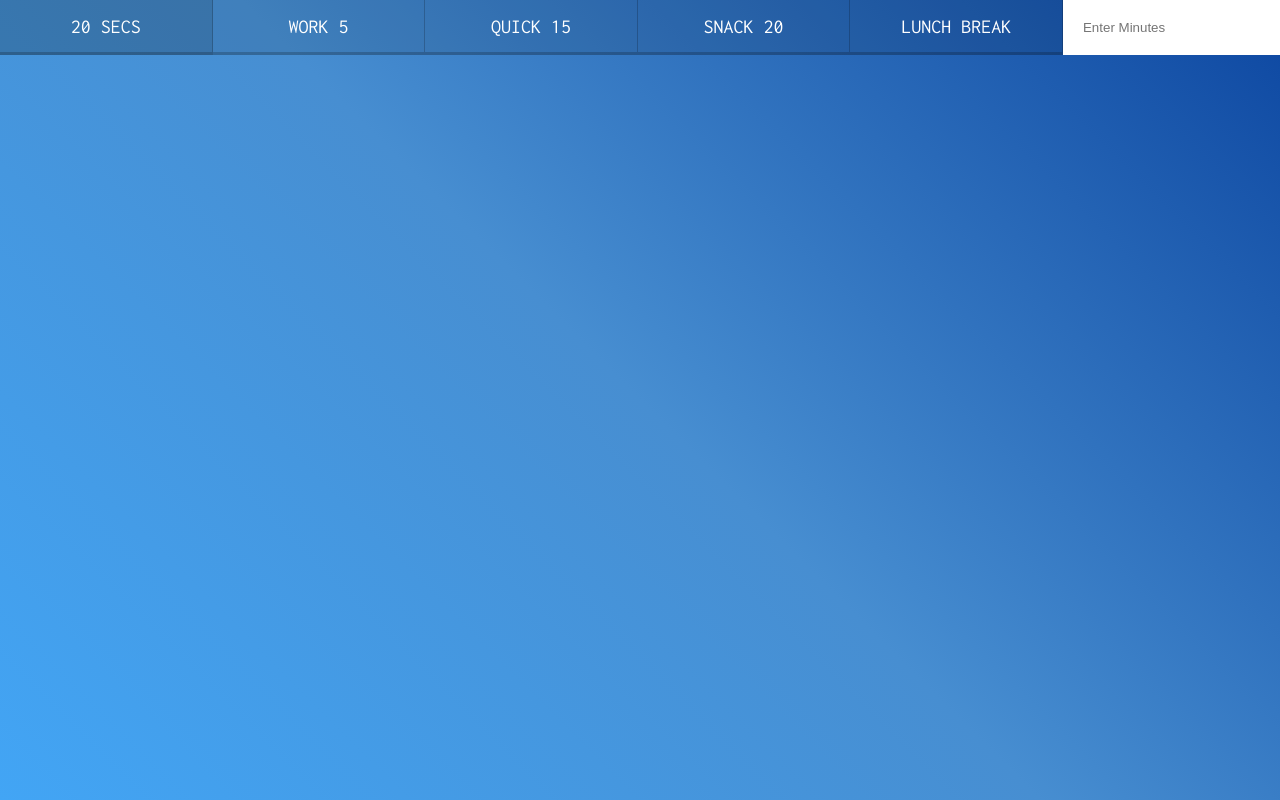
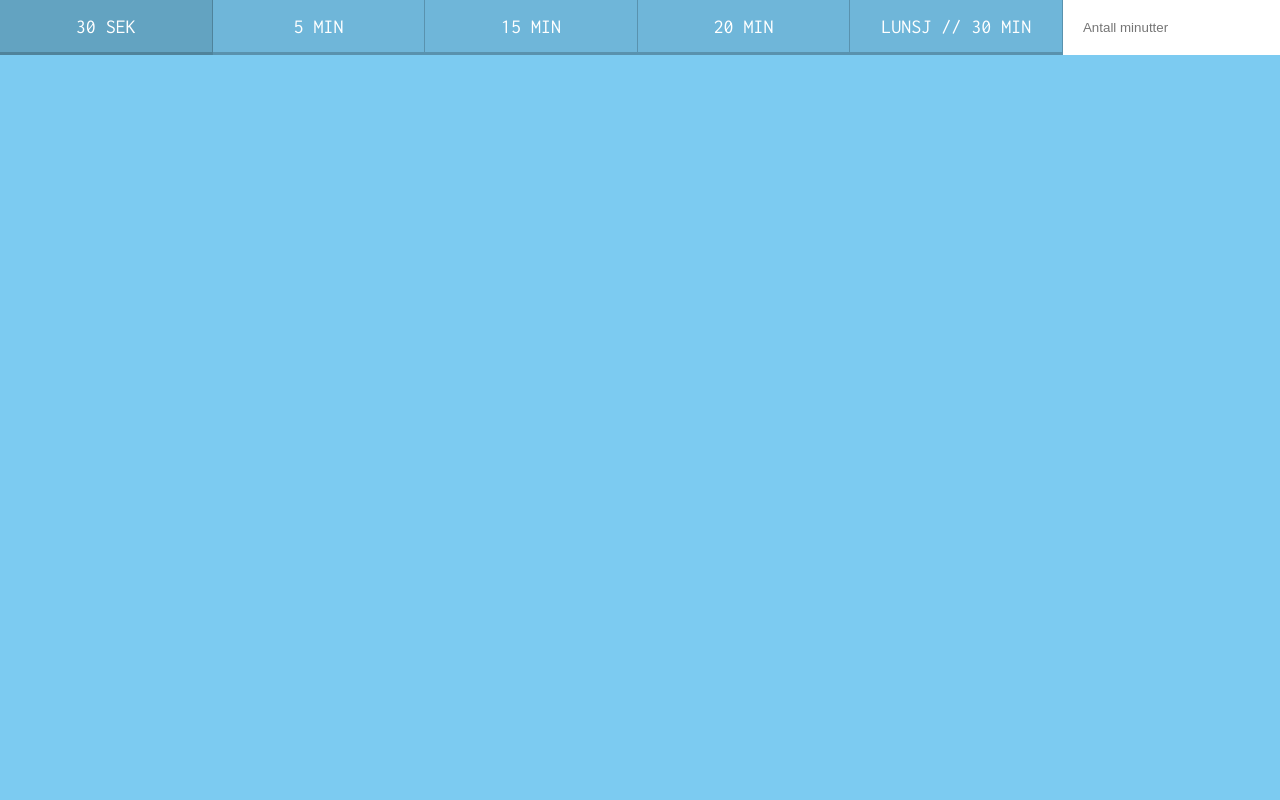
Before and after one commit to kmthorsnes/29-countdown-clock, a plain HTML site: page index.html in a window 1280 px wide. Drawn offline with Linux system fonts and the light colour scheme.

Commit message:
some style change

```diff
--- a/index.html
+++ b/index.html
@@ -2,20 +2,20 @@
 <html lang="en">
 <head>
   <meta charset="UTF-8">
-  <title>Countdown Timer</title>
+  <title>Nedteller</title>
   <link href='https://fonts.googleapis.com/css?family=Inconsolata' rel='stylesheet' type='text/css'>
   <link rel="stylesheet" href="style.css">
 </head>
 <body>
   <div class="timer">
     <div class="timer__controls">
-      <button data-time="20" class="timer__button">20 Secs</button>
-      <button data-time="300" class="timer__button">Work 5</button>
-      <button data-time="900" class="timer__button">Quick 15</button>
-      <button data-time="1200" class="timer__button">Snack 20</button>
-      <button data-time="3600" class="timer__button">Lunch Break</button>
+      <button data-time="30" class="timer__button">30 sek</button>
+      <button data-time="300" class="timer__button">5 min</button>
+      <button data-time="900" class="timer__button">15 min </button>
+      <button data-time="1200" class="timer__button">20 min</button>
+      <button data-time="3600" class="timer__button">Lunsj // 30 min</button>
       <form name="customForm" id="custom">
-        <input type="text" name="minutes" placeholder="Enter Minutes">
+        <input type="text" name="minutes" placeholder="Antall minutter">
       </form>
     </div>
     <div class="display">
--- a/scripts.js
+++ b/scripts.js
@@ -2,7 +2,6 @@ let countdown;
 const timerDisplay = document.querySelector('.display__time-left');
 const endTime = document.querySelector('.display__end-time');
 const buttons = document.querySelectorAll('[data-time]');
-
 
 function timer(seconds) {
     // adds functionality for removing existing timer
@@ -13,10 +12,10 @@ function timer(seconds) {
     displayTimeLeft(seconds);
     displayEndTime(then);
 
-   countdown = setInterval(()=> {
+    countdown = setInterval(() => {
         const secondsLeft = Math.round((then - Date.now()) / 1000);
         // Sjekker om nedtelling bør stoppes //
-        if(secondsLeft < 0 ) {
+        if (secondsLeft < 0) {
             clearInterval(countdown);
             return;
         }
@@ -30,24 +29,28 @@ function displayTimeLeft(seconds) {
     const display = `${minutes}:${remainderSeconds < 10 ? '0': '' }${remainderSeconds}`;
     timerDisplay.textContent = display;
     document.title = display;
-    console.log({minutes, remainderSeconds});
+    console.log({
+        minutes,
+        remainderSeconds
+    });
 }
 
 function displayEndTime(timestamp) {
     const end = new Date(timestamp);
     const hours = end.getHours();
     const minutes = end.getMinutes();
-    endTime.textContent = `Be back at ${hours}:${minutes< 10 ? '0': '' }${minutes}`;
+    endTime.textContent = `Vær tilbake klokken ${hours}:${minutes< 10 ? '0': '' }${minutes}`;
 }
 
-function startTimer () {
+function startTimer() {
     const seconds = parseInt(this.dataset.time);
     timer(seconds);
 
 }
 
 buttons.forEach(button => button.addEventListener('click', startTimer));
-document.customForm.addEventListener('submit', function(e) {
+
+document.customForm.addEventListener('submit', function (e) {
     e.preventDefault();
     const mins = this.minutes.value;
     console.log(mins);
--- a/style.css
+++ b/style.css
@@ -1,8 +1,8 @@
 html {
   box-sizing: border-box;
   font-size: 10px;
-  background: #8E24AA;
-  background: linear-gradient(45deg,  #42a5f5 0%,#478ed1 50%,#0d47a1 100%);
+  background: #7ccbf1;
+
 }
 
 *, *:before, *:after {
```
